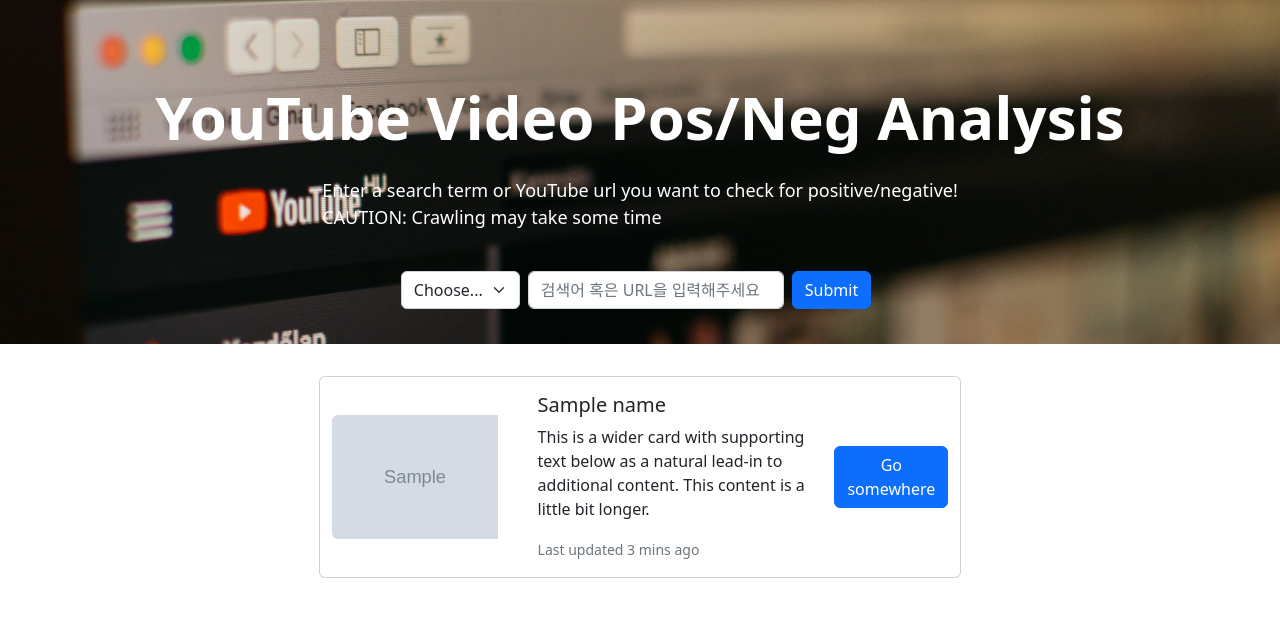
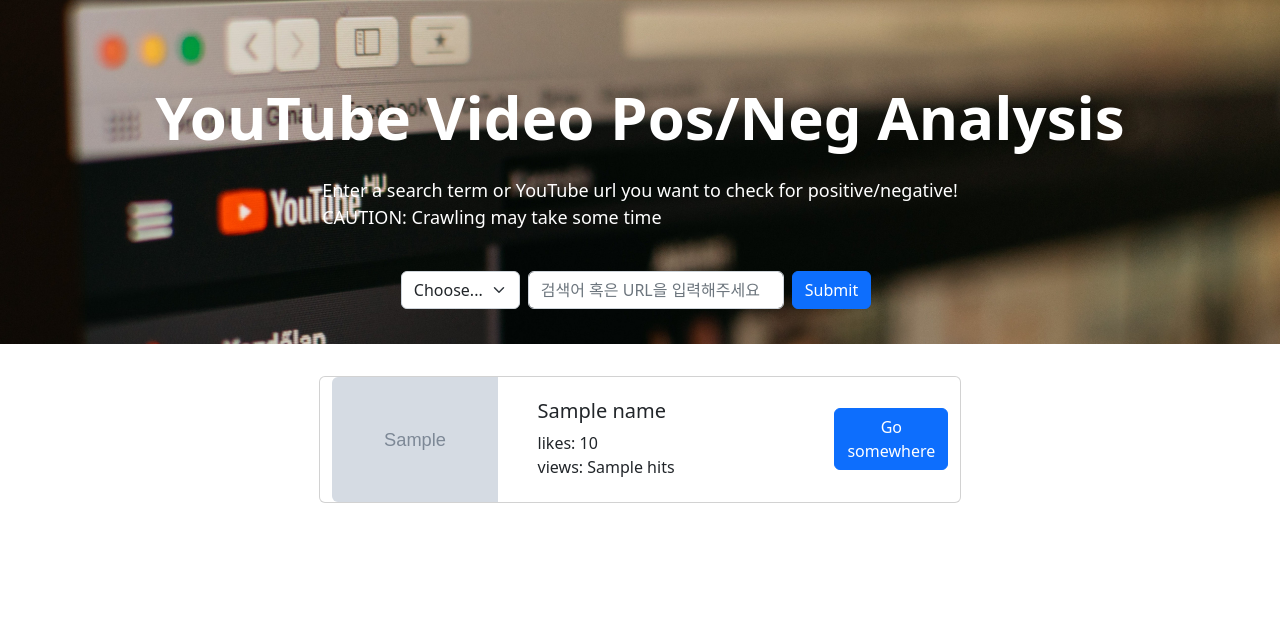
Before and after one commit to Qad00/OSP_Final_Pro, a Flask app: template templates/search_word_page.html in a window 1280 px wide. Shown: the top 617 px of the page. Run offline with Flask 2, Linux system fonts and the light colour scheme; the template is opened without the code that fills it: most values are stand-ins (such as "Sample title", 1, 10 or a date in 2020); grey boxes marked "Sample" are stand-in pictures; parts of the project's set-up code (start-up, migrations or seed data) failed here and were passed over.

Commit message:
html update likes and views

```diff
--- a/templates/search_word_page.html
+++ b/templates/search_word_page.html
@@ -52,8 +52,8 @@
           <div class="col-md-8">
             <div class="card-body">
               <h5 class="card-title">{{videos_data[link]['title']}}</h5>
-              <p class="card-text">This is a wider card with supporting text below as a natural lead-in to additional content. This content is a little bit longer.</p>
-              <p class="card-text"><small class="text-muted">Last updated 3 mins ago</small></p>
+              <div class="card-text">likes: {{videos_data[link]['likes']}}</div>
+              <div class="card-text">views: {{videos_data[link]['hits']}}</div>
             </div>
             <div class="btn-body">
               <a href="{{url_for('result', my_var=link)}}" class="btn btn-primary">Go somewhere</a>
```
